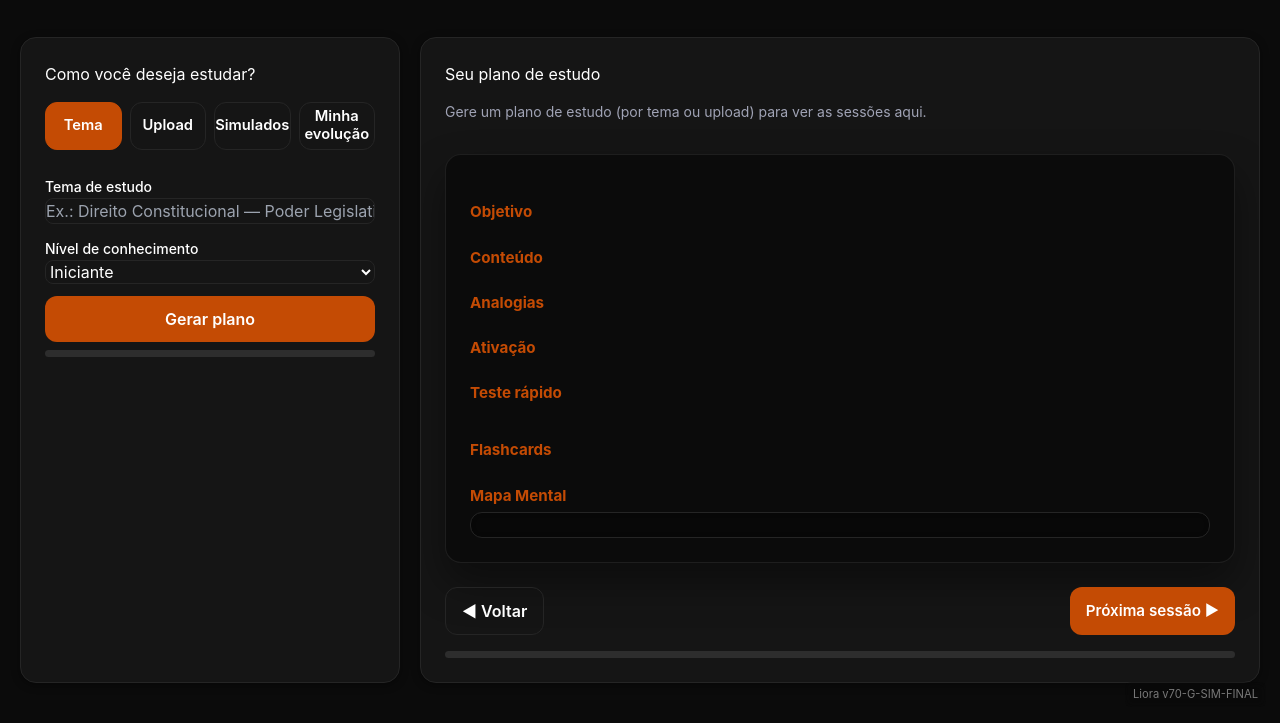
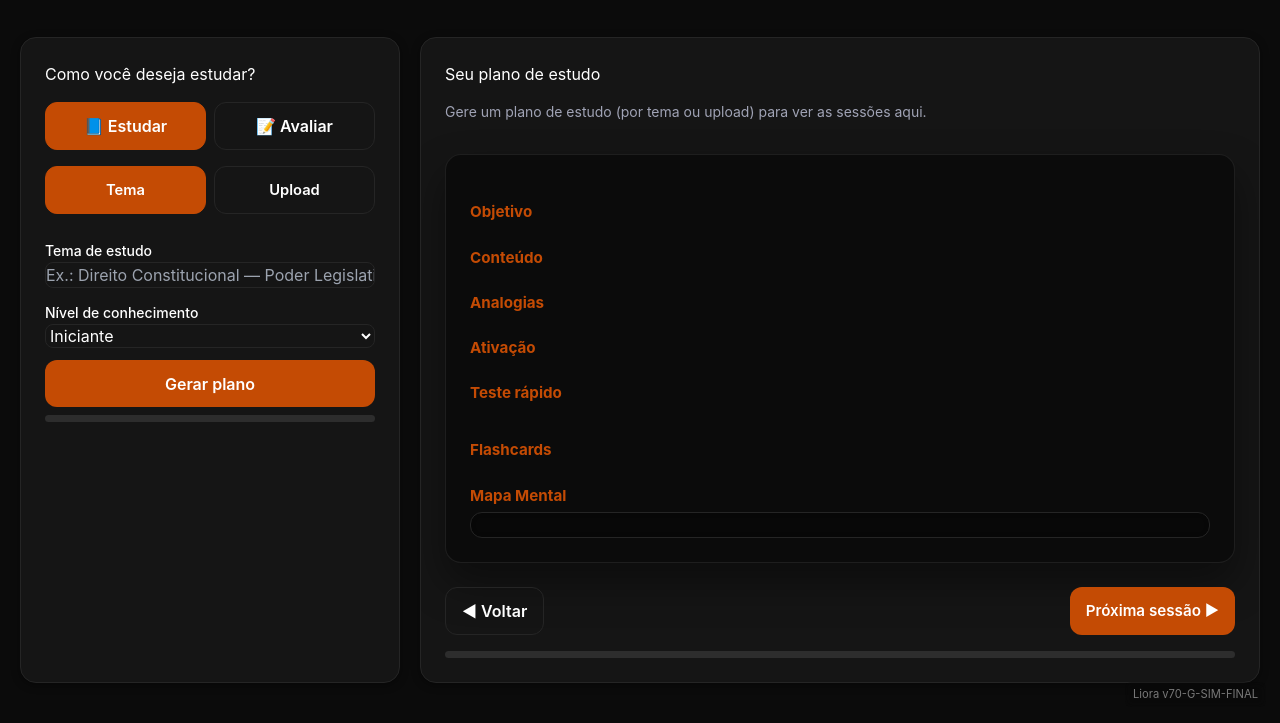
Before and after one commit to pfiuza08/liora-concursos, a website: page index.html in a window 1280 px wide. Shown: the part 83-806 px from the top of the page. Drawn offline with nearby package versions, Linux system fonts and the light colour scheme; a script that the page names is missing.

Commit message:
Update index.html

```diff
--- a/index.html
+++ b/index.html
@@ -46,13 +46,24 @@
   <section class="card p-6">
     <h2 class="section-title mb-4">Como você deseja estudar?</h2>
 
-    <!-- BOTÕES DE MODO -->
-    <div class="grid grid-cols-4 gap-2 mb-6">
+      <!-- GRUPO PRINCIPAL: ESTUDO x AVALIAÇÃO -->
+    <div class="grid grid-cols-2 gap-2 mb-4">
+      <button id="grupo-estudo" class="btn-secondary grupo-btn selected">📘 Estudar</button>
+      <button id="grupo-avaliacao" class="btn-secondary grupo-btn">📝 Avaliar</button>
+    </div>
+
+    <!-- SUBMODOS DE ESTUDO (TEMA / UPLOAD) -->
+    <div id="bloco-estudo" class="grid grid-cols-2 gap-2 mb-6">
       <button id="modo-tema" class="btn-secondary modo-btn selected">Tema</button>
       <button id="modo-upload" class="btn-secondary modo-btn">Upload</button>
+    </div>
+
+    <!-- SUBMODOS DE AVALIAÇÃO (SIMULADOS / DASHBOARD) -->
+    <div id="bloco-avaliacao" class="grid grid-cols-2 gap-2 mb-6 hidden">
       <button id="modo-simulados" class="btn-secondary modo-btn">Simulados</button>
       <button id="modo-dashboard" class="btn-secondary modo-btn">Minha evolução</button>
     </div>
+
 
     <!-- PAINEL TEMA -->
     <div id="painel-tema">
```
